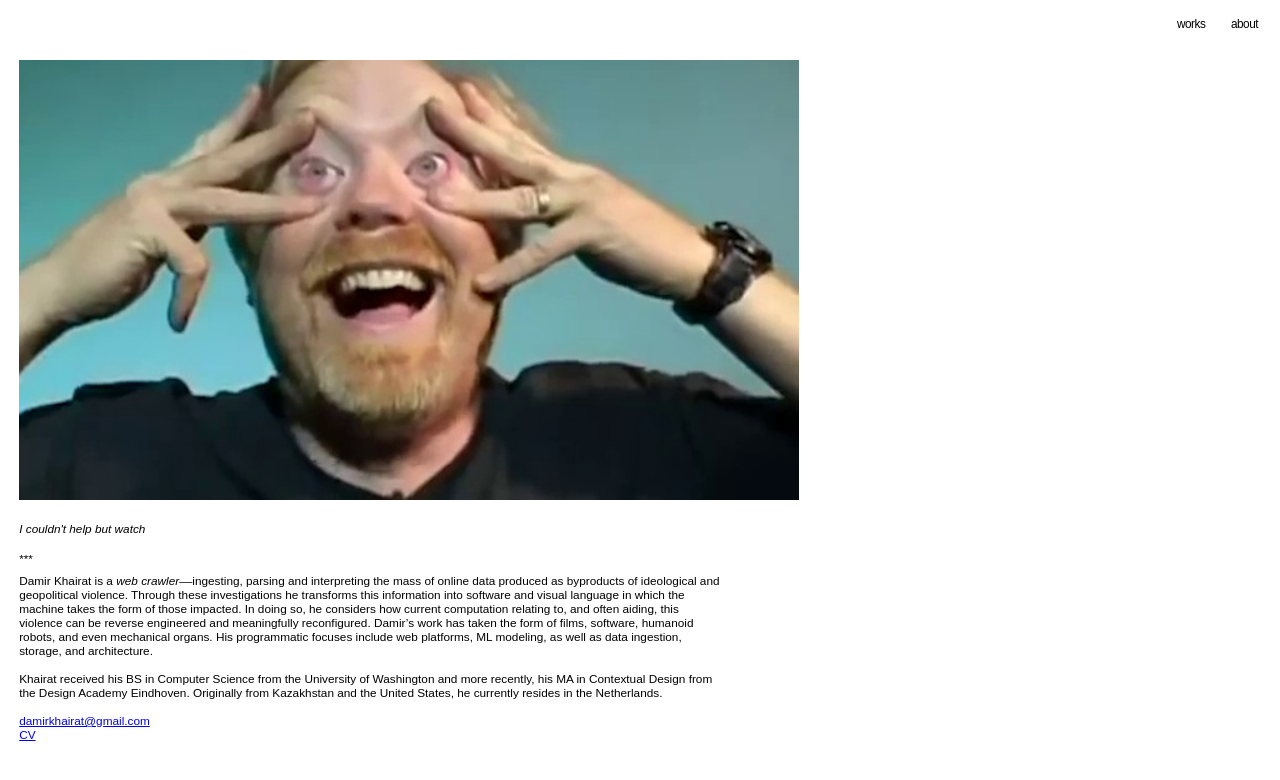
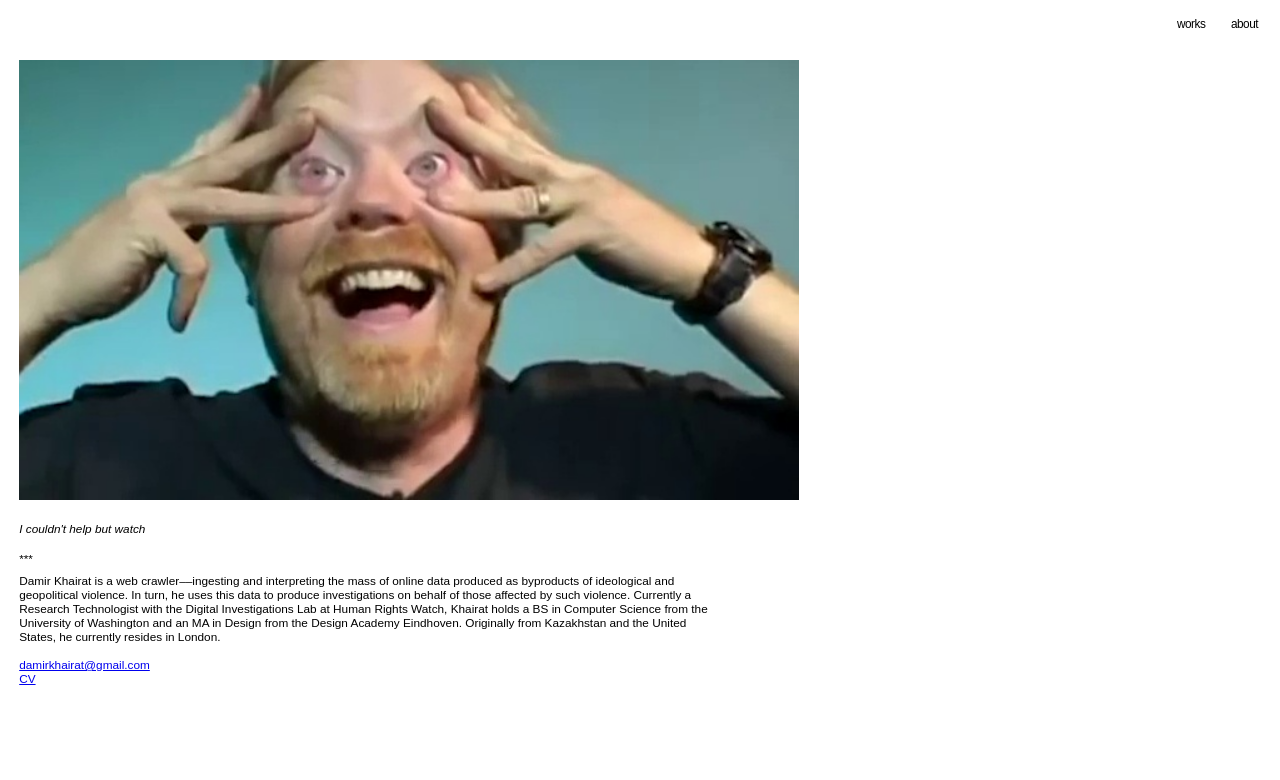
Before and after one commit to damirkhairat/sleepingonaspeedway, a React (Create React App) app: page /about in a window 1280 px wide. Shown: the top 780 px of the page. Built offline with nearby package versions, Linux system fonts and the light colour scheme.

Commit message:
Updated bio text

```diff
--- a/src/AboutPage.js
+++ b/src/AboutPage.js
@@ -14,7 +14,7 @@ function importAll(r) {
 }
 
 const images = importAll(require.context('./assets/split_frames', false, /\.jpg/));
-const artistBioText = <div><div>Damir Khairat is a <i>web crawler</i>––ingesting, parsing and interpreting the mass of online data produced as byproducts of ideological and geopolitical violence. Through these investigations he transforms this information into software and visual language in which the machine takes the form of those impacted. In doing so, he considers how current computation relating to, and often aiding, this violence can be reverse engineered and meaningfully reconfigured. Damir’s work has taken the form of films, software, humanoid robots, and even mechanical organs. His programmatic focuses include web platforms, ML modeling, as well as data ingestion, storage, and architecture.</div><br/><div> Khairat received his BS in Computer Science from the University of Washington and more recently, his MA in Contextual Design from the Design Academy Eindhoven. Originally from Kazakhstan and the United States, he currently resides in the Netherlands.</div></div>;
+const artistBioText = <div><div>Damir Khairat is a web crawler––ingesting and interpreting the mass of online data produced as byproducts of ideological and geopolitical violence. In turn, he uses this data to produce investigations on behalf of those affected by such violence. Currently a Research Technologist with the Digital Investigations Lab at Human Rights Watch, Khairat holds a BS in Computer Science from the University of Washington and an MA in Design from the Design Academy Eindhoven. Originally from Kazakhstan and the United States, he currently resides in London.</div></div>;
 
 export default function AboutPage() {
     const [hoverIndex, setHoverIndex] = useState(93);
```
